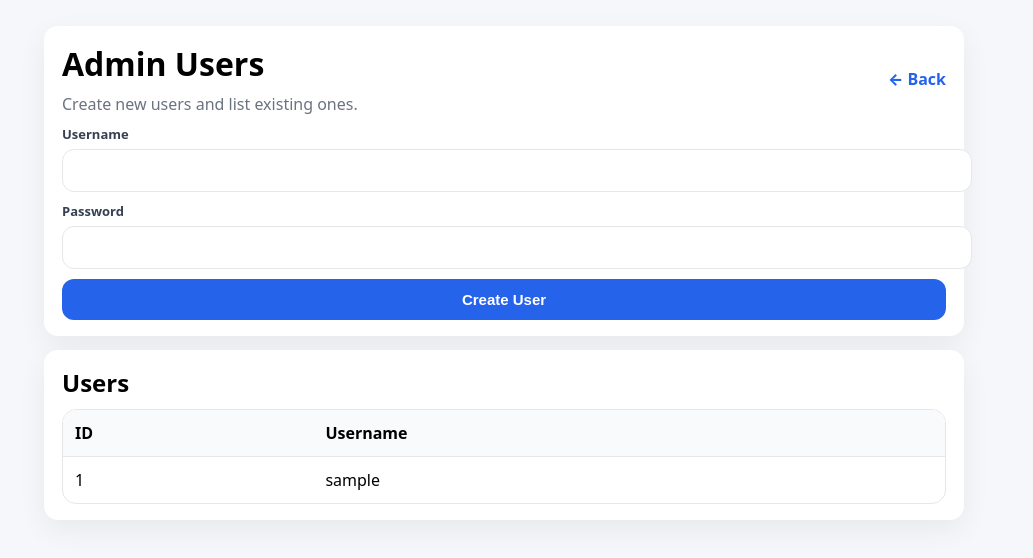
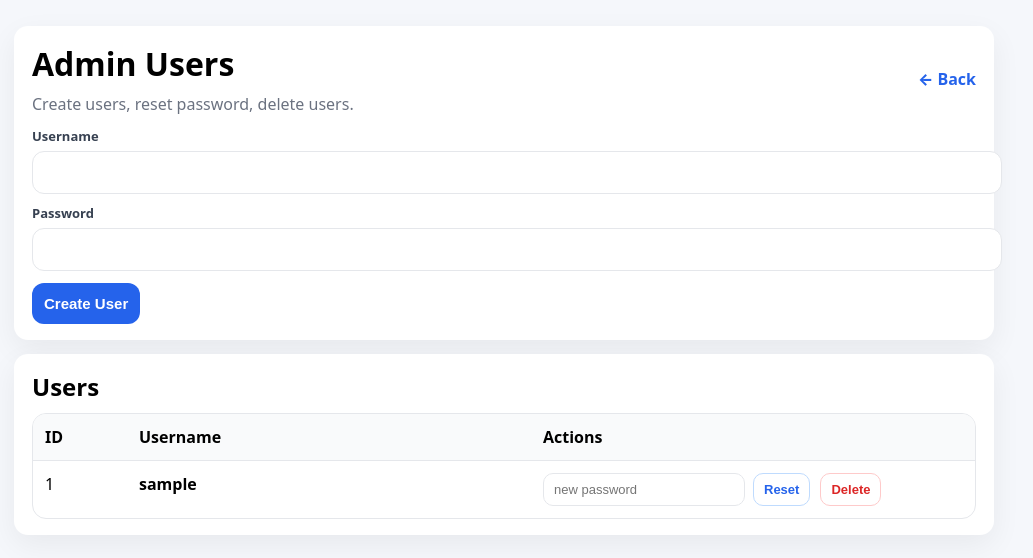
Before and after one commit to FerdyG44/karaapp, a Flask app: template templates/admin_users.html in a window 1280 px wide. Shown: the top 558 px of the page, without its empty margins (136-1169 px from the left). Run offline with Flask 3, Linux system fonts and the light colour scheme; the template is opened without the code that fills it: most values are stand-ins (such as "Sample title", 1, 10 or a date in 2020).

Commit message:
admin: reset password and delete users

```diff
--- a/app.py
+++ b/app.py
@@ -505,7 +505,45 @@ def admin_users():
     users_list = [{"id": u["id"], "username": u["username"]} for u in users]
 
     return render_template("admin_users.html", users=users_list, msg=msg, err=err)
+@app.post("/admin/users/<int:user_id>/delete")
+@login_required
+def admin_delete_user(user_id):
+    if not is_admin():
+        return "Forbidden", 403
 
+    # admin kendini silemesin
+    if int(current_user.id) == user_id:
+        return redirect(url_for("admin_users"))
+
+    conn = get_db()
+    # önce user'ın kayıtlarını sil (FK yoksa güvenli)
+    conn.execute("DELETE FROM records WHERE user_id = ?", (user_id,))
+    conn.execute("DELETE FROM users WHERE id = ?", (user_id,))
+    conn.commit()
+    conn.close()
+    return redirect(url_for("admin_users"))
+
+
+@app.post("/admin/users/<int:user_id>/reset-password")
+@login_required
+def admin_reset_password(user_id):
+    if not is_admin():
+        return "Forbidden", 403
+
+    new_password = request.form.get("new_password") or ""
+    new_password = new_password.strip()
+    if len(new_password) < 4:
+        # basit kural: en az 4 karakter
+        return redirect(url_for("admin_users"))
+
+    conn = get_db()
+    conn.execute(
+        "UPDATE users SET password_hash = ? WHERE id = ?",
+        (generate_password_hash(new_password), user_id),
+    )
+    conn.commit()
+    conn.close()
+    return redirect(url_for("admin_users"))
 
 if __name__ == "__main__":
     init_db()
--- a/templates/admin_users.html
+++ b/templates/admin_users.html
@@ -6,21 +6,29 @@
   <title>Admin - Users</title>
   <style>
     body{font-family:system-ui,-apple-system,Segoe UI,Roboto,Arial;background:#f5f7fb;margin:0}
-    .wrap{max-width:920px;margin:26px auto;padding:0 16px}
+    .wrap{max-width:980px;margin:26px auto;padding:0 16px}
     .card{background:#fff;border-radius:14px;padding:16px 18px;box-shadow:0 10px 30px rgba(0,0,0,.06);margin:14px 0}
     h1{margin:0 0 8px}
     .muted{color:#6b7280}
     label{display:block;margin:10px 0 6px;color:#374151;font-weight:800;font-size:13px}
-    input,button{width:100%;padding:12px;border-radius:12px;border:1px solid #e5e7eb;font-size:15px}
-    button{background:#2563eb;border:0;color:#fff;font-weight:900;cursor:pointer;margin-top:10px}
+    input,button{padding:12px;border-radius:12px;border:1px solid #e5e7eb;font-size:15px}
+    input{width:100%}
+    button{background:#2563eb;border:0;color:#fff;font-weight:900;cursor:pointer}
     table{width:100%;border-collapse:separate;border-spacing:0;border:1px solid #e5e7eb;border-radius:14px;overflow:hidden}
-    th,td{padding:12px;border-bottom:1px solid #e5e7eb;text-align:left}
+    th,td{padding:12px;border-bottom:1px solid #e5e7eb;text-align:left;vertical-align:top}
     th{background:#f9fafb}
     tr:last-child td{border-bottom:0}
     .msg{padding:10px 12px;border-radius:12px;background:#ecfdf5;color:#166534;font-weight:800;margin-top:10px}
     .err{padding:10px 12px;border-radius:12px;background:#fef2f2;color:#991b1b;font-weight:800;margin-top:10px}
     a{color:#2563eb;text-decoration:none;font-weight:800}
     .top{display:flex;align-items:center;justify-content:space-between;gap:10px}
+
+    .row-actions{display:flex;gap:10px;flex-wrap:wrap}
+    .btn-danger{background:#fff;border:1px solid #fecaca;color:#dc2626;font-weight:900}
+    .btn-secondary{background:#fff;border:1px solid #bfdbfe;color:#2563eb;font-weight:900}
+    .small{padding:8px 10px;border-radius:10px;font-size:13px}
+    .pwbox{display:flex;gap:8px;align-items:center}
+    .pwbox input{width:180px}
   </style>
 </head>
 <body>
@@ -30,7 +38,7 @@
       <div class="top">
         <div>
           <h1>Admin Users</h1>
-          <div class="muted">Create new users and list existing ones.</div>
+          <div class="muted">Create users, reset password, delete users.</div>
         </div>
         <div>
           <a href="{{ url_for('index') }}">← Back</a>
@@ -40,35 +48,66 @@
       {% if msg %}<div class="msg">{{ msg }}</div>{% endif %}
       {% if err %}<div class="err">{{ err }}</div>{% endif %}
 
-      <form method="post">
+      <form method="post" style="margin-top:12px;">
         <label>Username</label>
         <input name="username" autocomplete="username" />
 
         <label>Password</label>
         <input name="password" type="password" autocomplete="new-password" />
 
-        <button type="submit">Create User</button>
+        <div style="margin-top:12px;">
+          <button type="submit">Create User</button>
+        </div>
       </form>
     </div>
 
     <div class="card">
       <h2 style="margin:0 0 10px;">Users</h2>
+
       <table>
         <thead>
           <tr>
-            <th>ID</th>
+            <th style="width:70px;">ID</th>
             <th>Username</th>
+            <th style="width:420px;">Actions</th>
           </tr>
         </thead>
         <tbody>
           {% for u in users %}
           <tr>
             <td>{{ u.id }}</td>
-            <td>{{ u.username }}</td>
+            <td>
+              <strong>{{ u.username }}</strong>
+              {% if u.username == "admin" %}
+                <div class="muted" style="font-size:12px;margin-top:4px;">(cannot delete)</div>
+              {% endif %}
+            </td>
+            <td>
+              <div class="row-actions">
+
+                <!-- Reset password -->
+                <form method="post" action="{{ url_for('admin_reset_password', user_id=u.id) }}">
+                  <div class="pwbox">
+                    <input class="small" name="new_password" type="text" placeholder="new password" />
+                    <button class="small btn-secondary" type="submit">Reset</button>
+                  </div>
+                </form>
+
+                <!-- Delete user -->
+                {% if u.username != "admin" %}
+                <form method="post" action="{{ url_for('admin_delete_user', user_id=u.id) }}"
+                      onsubmit="return confirm('Delete this user and all their records?');">
+                  <button class="small btn-danger" type="submit">Delete</button>
+                </form>
+                {% endif %}
+
+              </div>
+            </td>
           </tr>
           {% endfor %}
         </tbody>
       </table>
+
     </div>
 
   </div>
```
